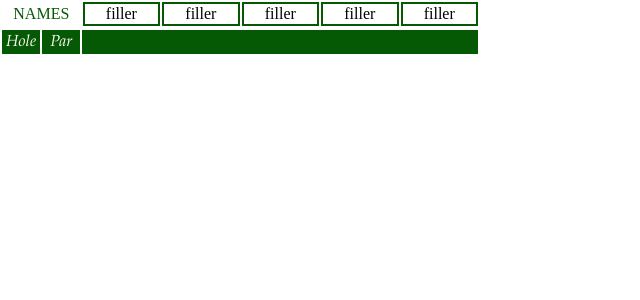
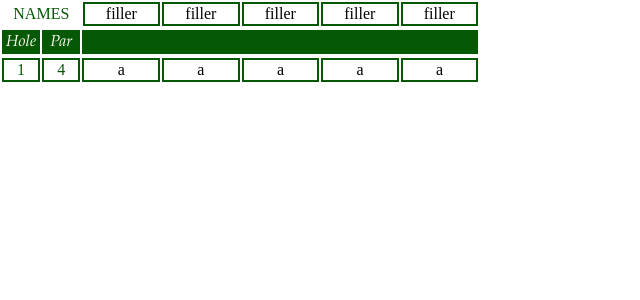
Before and after one commit to EDowning2000/tasiaTime, a Next.js app in the folder client/: page / in a window 1280 px wide. Shown: the top 300 px of the page, without its empty margins (0-640 px from the left). Built offline with nearby package versions, Linux system fonts and the light colour scheme.

Commit message:
got the tables looking good just need to make 17 more slots

```diff
--- a/client/Components/table.js
+++ b/client/Components/table.js
@@ -19,15 +19,17 @@ export default function Table() {
           <th className={styles.headerPar}>Par</th>
           <td className={styles.dataTwo}></td>
         </tr>
-        {/* <tr>
-          <th>1</th>
-          <th>4</th>
-          <td>a</td>
-          <td>a</td>
-          <td>a</td>
-          <td>a</td>
-          <td>a</td>
-        </tr> */}
+      </table>
+      <table className={styles.secondaryTable}>
+        <tr>
+          <th className={styles.holeNumber}>1</th>
+          <th className={styles.holePar}>4</th>
+          <td className={styles.dataThree}>a</td>
+          <td className={styles.dataThree}>a</td>
+          <td className={styles.dataThree}>a</td>
+          <td className={styles.dataThree}>a</td>
+          <td className={styles.dataThree}>a</td>
+        </tr>
         {/* <tr>
           <th>2</th>
           <th>4</th>
--- a/client/styles/Table.module.css
+++ b/client/styles/Table.module.css
@@ -41,6 +41,30 @@
   width: 24.7rem;
   background-color: rgb(5, 89, 5);
 }
+.holeNumber {
+  width: 2.39rem !important;
+  height: 1.5rem;
+  font-family: "Copperplate";
+  font-weight: 400;
+  color: rgb(5, 89, 5);
+  border: 2px solid rgb(5, 89, 5);
+}
+.holePar {
+  width: 2.39rem !important;
+  height: 1.5rem;
+  font-family: "Copperplate";
+  font-weight: 400;
+  color: rgb(5, 89, 5);
+  border: 2px solid rgb(5, 89, 5);
+}
+.dataThree {
+  width: 4.85rem;
+  height: 1.5rem;
+  font-family: "Copperplate";
+  font-weight: 200;
+  border: 2px solid rgb(5, 89, 5);
+  text-align: center;
+}
 /* .headerHole {
   width: 2.5rem;
   height: 1.5rem;
```
